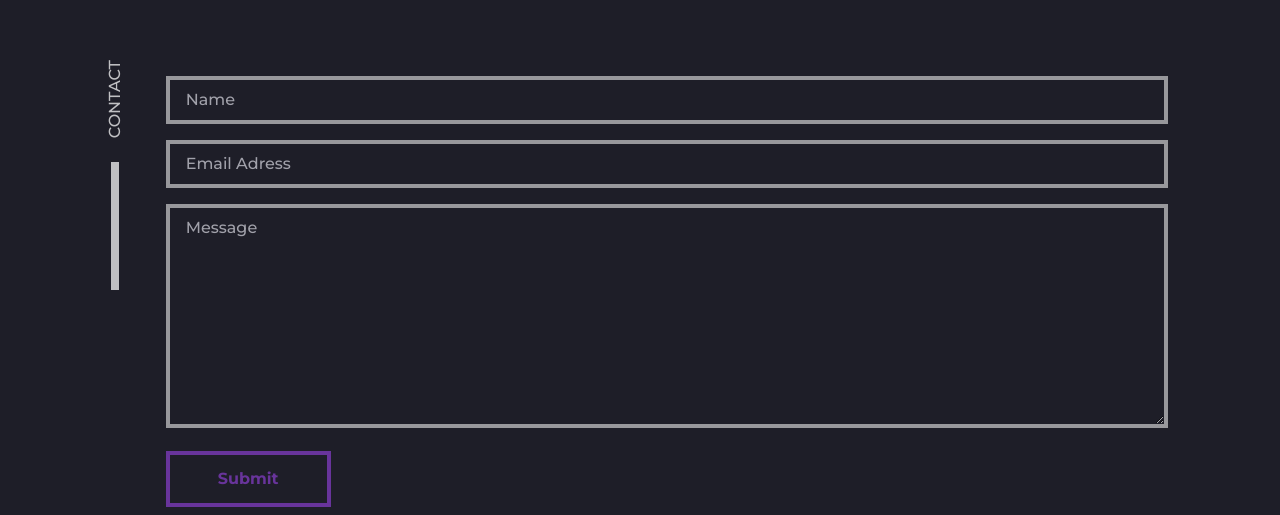
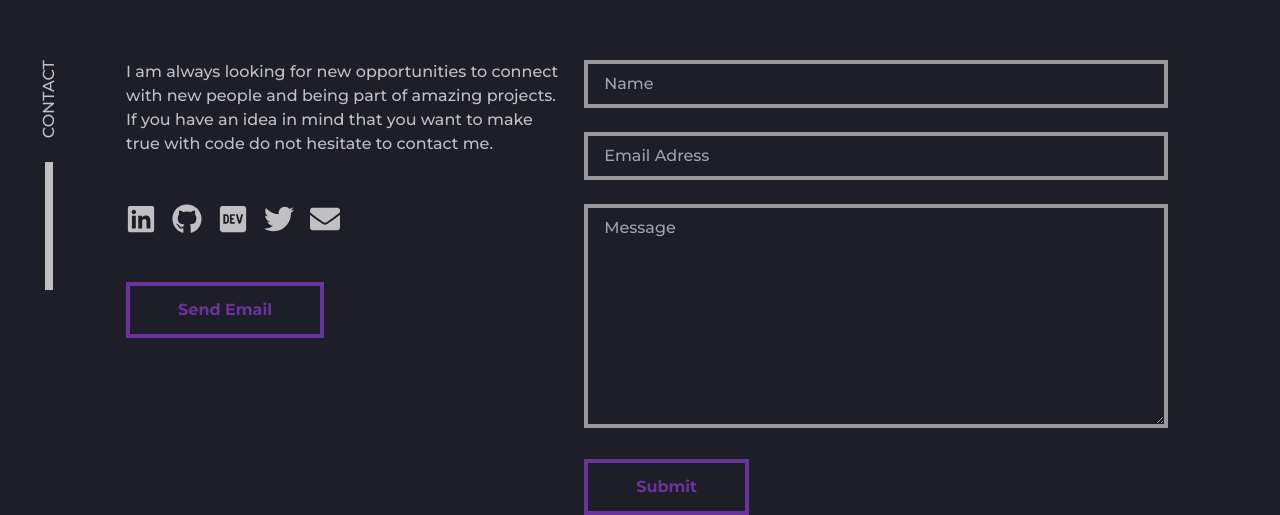
Before and after one commit to rjchirinos/portfoliov3, a Gatsby site: page / in a window 1280 px wide. Shown: the part 2156-2671 px from the top of the page. Built offline with nearby package versions, Linux system fonts and the light colour scheme; Gatsby itself is replaced by a stand-in of ours.

Commit message:
Add section and fix layout

```diff
--- a/src/components/ContactForm/TextArea.js
+++ b/src/components/ContactForm/TextArea.js
@@ -2,7 +2,7 @@ import React from 'react';
 
 const TextArea = ({ name, value, onFocus, onBlur, onChange, placeholder }) => {
     return (
-        <div className="my-4 ">
+        <div className="mb-6 ">
             <textarea
                 name={name}
                 value={value}
--- a/src/components/ContactForm/TextInput.js
+++ b/src/components/ContactForm/TextInput.js
@@ -2,7 +2,7 @@ import React from 'react';
 
 const TextInput = ({ name, value, onFocus, onBlur, onChange, placeholder }) => {
     return (
-        <div className="my-4 ">
+        <div className="mb-6 ">
             <input
                 name={name}
                 value={value}
--- a/src/components/Layout/Layout.js
+++ b/src/components/Layout/Layout.js
@@ -2,8 +2,8 @@ import React from 'react';
 
 const Layout = ({ title, children, preventPadding }) => {
     return (
-        <div className={`flex flex-col lg:flex-row px-5 ${preventPadding ? "" : "sm:px-12 md:px-16 lg:pr-28"}`}>
-            <div className="flex lg:flex-col sm:w-16 md:w-28 items-center">
+        <div className={`flex flex-col lg:flex-row px-5 ${preventPadding ? "" : "sm:pr-16 md:pr-20 lg:pr-28"}`}>
+            <div className="flex lg:flex-col sm:w-16 md:w-28 items-center pr-12">
                 <h2 className="uppercase text-vertical ">
                     {title}
                 </h2>
--- a/src/sections/Contact/Contact.js
+++ b/src/sections/Contact/Contact.js
@@ -1,12 +1,26 @@
 import React from 'react';
+import Button from '../../components/Button/Button';
 import ContactForm from '../../components/ContactForm/ContactForm';
 import Layout from '../../components/Layout/Layout';
+import SocialRow from '../../components/SocialRow/SocialRow';
 
 const Contact = () => {
     return (
         <section className="pt-80" id="contact">
             <Layout title="Contact">
-                <ContactForm />
+                <div className="flex flex-col lg:flex-row">
+                    <div className="mt-6 lg:mt-0 lg:w-5/12">
+                        <p>I am always looking for new opportunities to connect with new people and being part of amazing projects. If you have an idea in mind that you want to make true with code do not hesitate to contact me.</p>
+                        <div className="my-6 md:my-12" >
+                            <SocialRow />
+                        </div>
+                        <Button onClick={() => window.open("mailto:raulstuf@gmail.com")}>Send Email</Button>
+                    </div>
+                    <p className="py-8 lg:hidden">Or you could fill this form</p>
+                    <div className="lg:w-7/12 lg:pl-6">
+                        <ContactForm />
+                    </div>
+                </div>
             </Layout>
         </section>
     );
```
